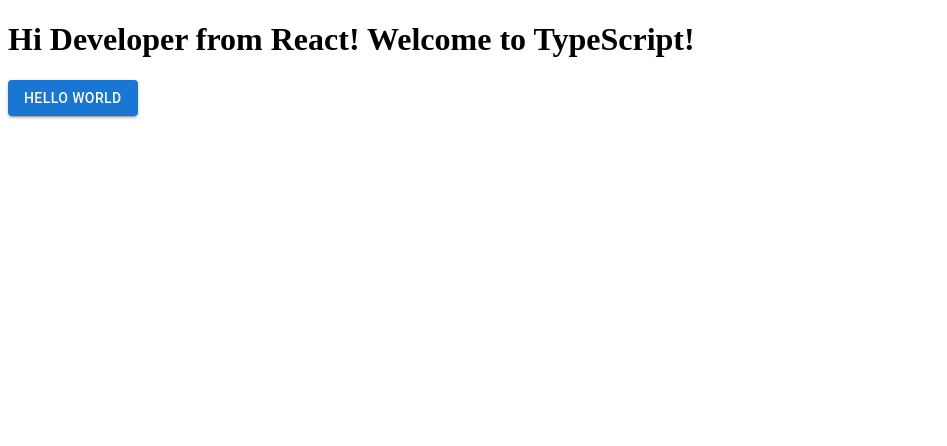
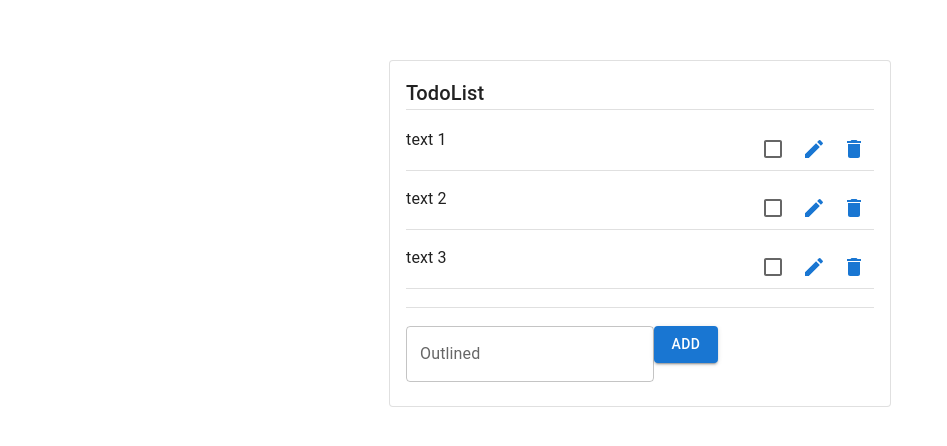
Before and after one commit to dima-popov/todo-list-test, a React app: page / in a window 1280 px wide. Shown: the top 446 px of the page, without its empty margins (0-947 px from the left). Built offline with nearby package versions, Linux system fonts and the light colour scheme.

Commit message:
Main html structure

```diff
--- a/src/App.tsx
+++ b/src/App.tsx
@@ -1,14 +1,93 @@
-import * as React from "react";
-import Button from '@mui/material/Button';
+/* eslint-disable react/jsx-filename-extension */
+import * as React from 'react';
+import {
+  Container, Card, CardContent, Divider, Checkbox, Stack, Button,
+  Typography, TextField, Box, IconButton,
+} from '@mui/material';
+import { Delete, Create } from '@mui/icons-material';
+
 export interface HelloWorldProps {
   userName: string;
   lang: string;
 }
-export const App = (props: HelloWorldProps) => (
-  <div>
-  <h1>
-    Hi {props.userName} from React! Welcome to {props.lang}!
-  </h1>
-  <Button variant="contained">Hello World</Button>
-  </div>
-);
+
+const list = [
+
+ {
+  date: {d: 1, y: 2, t: 3},
+  text: 'text 1',
+  ready: false,
+  id: 1
+    },
+     {
+      date: {d: 1, y: 2, t: 3},
+      text: 'text 2',
+      ready: false,
+      id: 2
+        },
+        {
+          date: {d: 1, y: 2, t: 3},
+          text: 'text 3',
+          ready: false,
+          id: 3
+            }
+
+          ];
+
+export function App(props: HelloWorldProps) {
+  return (
+    <Container sx={{ marginTop: '60px' }}>
+
+      <Card variant="outlined" sx={{ width: 500, margin: 'auto' }}>
+        <CardContent>
+          <Typography variant="h6" component="h1">
+            TodoList
+          </Typography>
+          <Divider />
+          <br />
+          <Stack spacing={2}>
+
+        { list.map(function(element, i) {
+            return (
+            <div>
+            <Box key={i} sx={{ display: 'flex'}}>
+            <Box sx={{flexGrow: 1}}>
+              <Typography variant="body1" component="span">
+              {element.text}
+              </Typography>
+              </Box>
+              <Box >
+              <Checkbox />
+              <IconButton aria-label="create" color="primary"><Create /></IconButton>
+              <IconButton aria-label="delete" color="primary"><Delete /></IconButton>
+              </Box>
+
+              </Box>
+              <Divider />
+              </div>
+              )
+
+          })
+
+
+          }
+
+
+
+
+
+          </Stack>
+          <br />
+          <Divider />
+          <br />
+          <Box
+            component="form"
+          >
+            <TextField id="outlined-basic" label="Outlined" variant="outlined" />
+            <Button variant="contained">ADD</Button>
+          </Box>
+        </CardContent>
+      </Card>
+    </Container>
+  );
+}
```
Also changed, not shown: package.json (+7 -6 lines), 1 other file (tests, documents, lock files or other folders).
